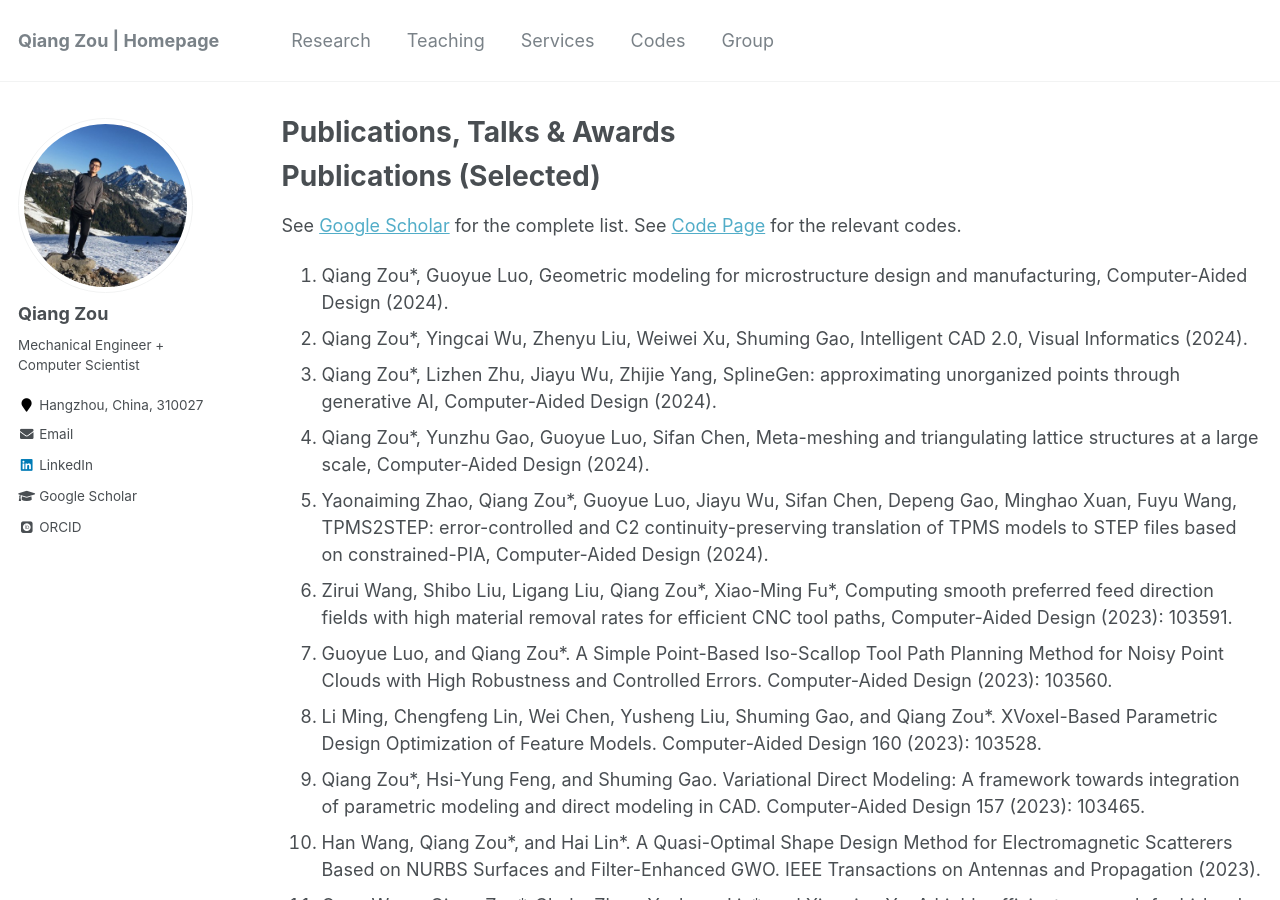
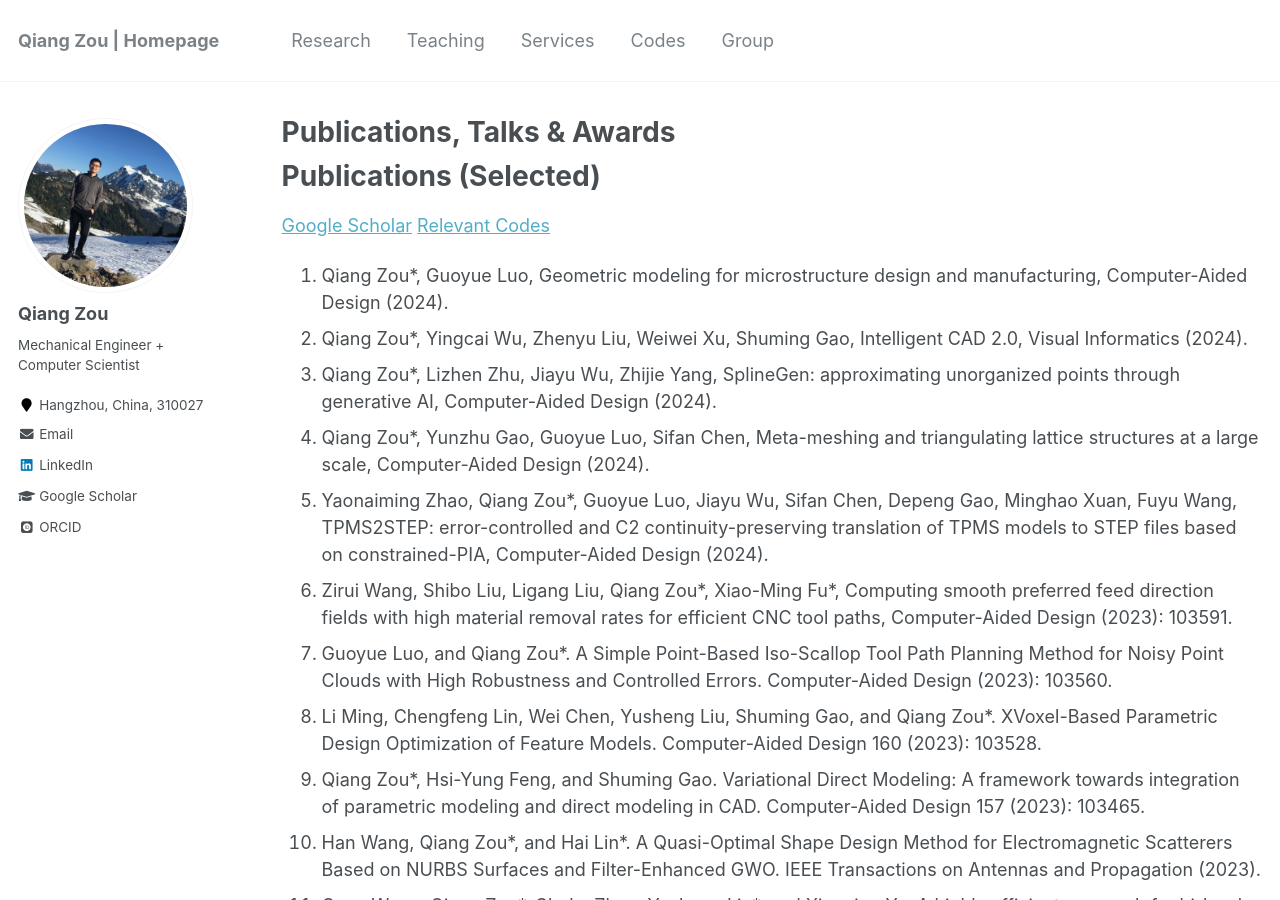
Before and after one commit to Qiang-Zou/Qiang-Zou.github.io, a Jekyll site: the page built from _pages/research.md, in a window 1280 px wide and 900 px high. Built offline with Jekyll 4.4.1, drawn with Linux system fonts in a browser that asks for light colours; some web fonts are replaced.

Commit message:
Update research.md

```diff
--- a/_pages/research.md
+++ b/_pages/research.md
@@ -14,8 +14,7 @@ Theses
 
 Publications (Selected)
 ======
-See [Google Scholar](https://scholar.google.com/citations?user=9FwFNqAAAAAJ&hl=en) for the complete list.
-See [Code Page](https://qiang-zou.github.io//codes/) for the relevant codes.
+[Google Scholar](https://scholar.google.com/citations?user=9FwFNqAAAAAJ&hl=en) [Relevant Codes](https://qiang-zou.github.io//codes/)
 1. Qiang Zou\*, Guoyue Luo, Geometric modeling for microstructure design and manufacturing, Computer-Aided Design (2024).
 1. Qiang Zou\*, Yingcai Wu, Zhenyu Liu, Weiwei Xu, Shuming Gao, Intelligent CAD 2.0, Visual Informatics (2024).
 1. Qiang Zou\*, Lizhen Zhu, Jiayu Wu, Zhijie Yang, SplineGen: approximating unorganized points through generative AI, Computer-Aided Design (2024).
```
